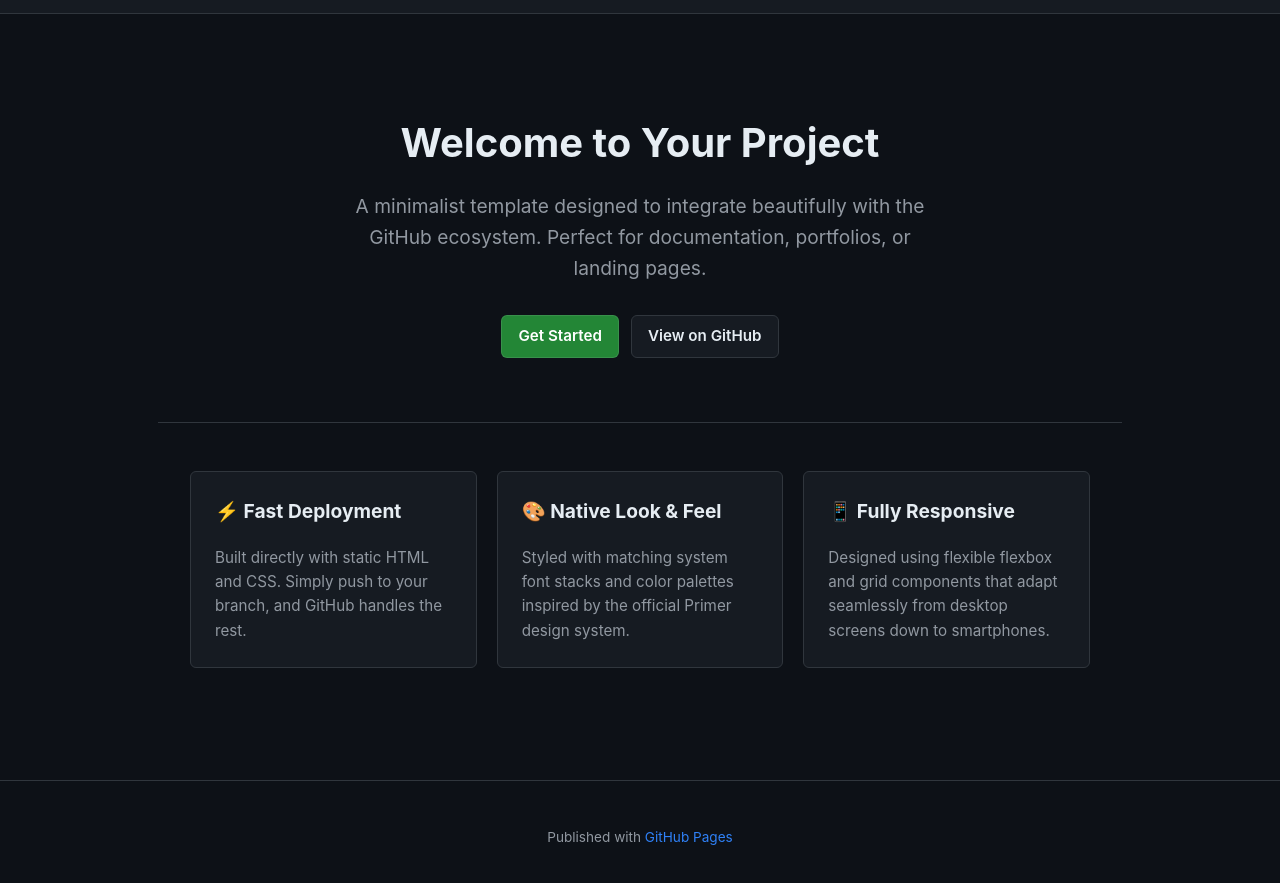
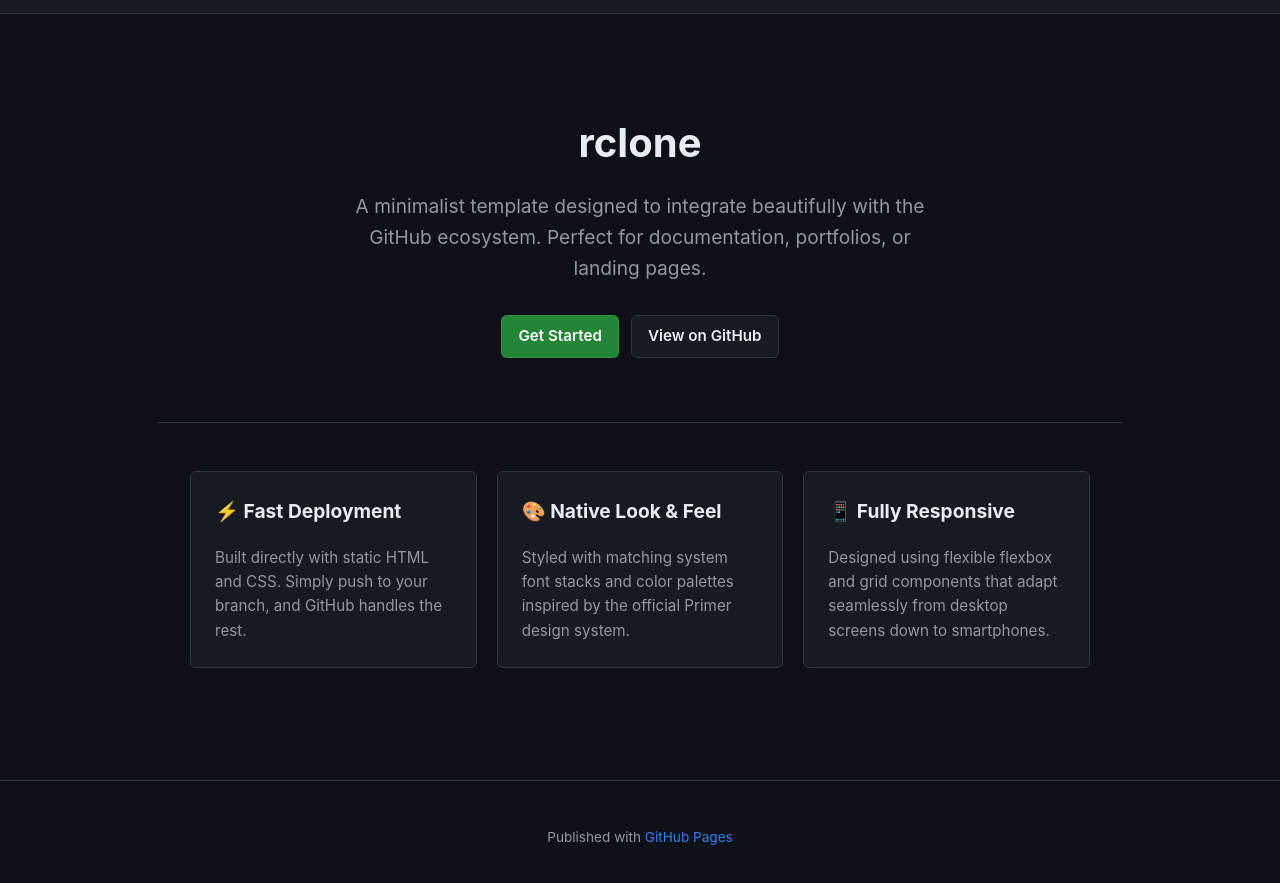
Before and after one commit to NoOne5167/dumbsiterepo, a plain HTML site: page index.html in a window 1280 px wide. Shown: the part 47-930 px from the top of the page. Drawn offline with Linux system fonts and the light colour scheme.

Commit message:
Update index.html

```diff
--- a/index.html
+++ b/index.html
@@ -3,7 +3,7 @@
 <head>
     <meta charset="UTF-8">
     <meta name="viewport" content="width=device-width, initial-scale=1.0">
-    <title>Project Name | GitHub Pages</title>
+    <title>rclone | GitHub Pages</title>
     <style>
         /* GitHub-inspired Clean Dark Palette */
         :root {
@@ -177,7 +177,7 @@
 
     <!-- Hero Showcase Section -->
     <section class="hero">
-        <h1>Welcome to Your Project</h1>
+        <h1>rclone</h1>
         <p>A minimalist template designed to integrate beautifully with the GitHub ecosystem. Perfect for documentation, portfolios, or landing pages.</p>
         <div class="btn-group">
             <a href="#" class="btn btn-primary">Get Started</a>
```
